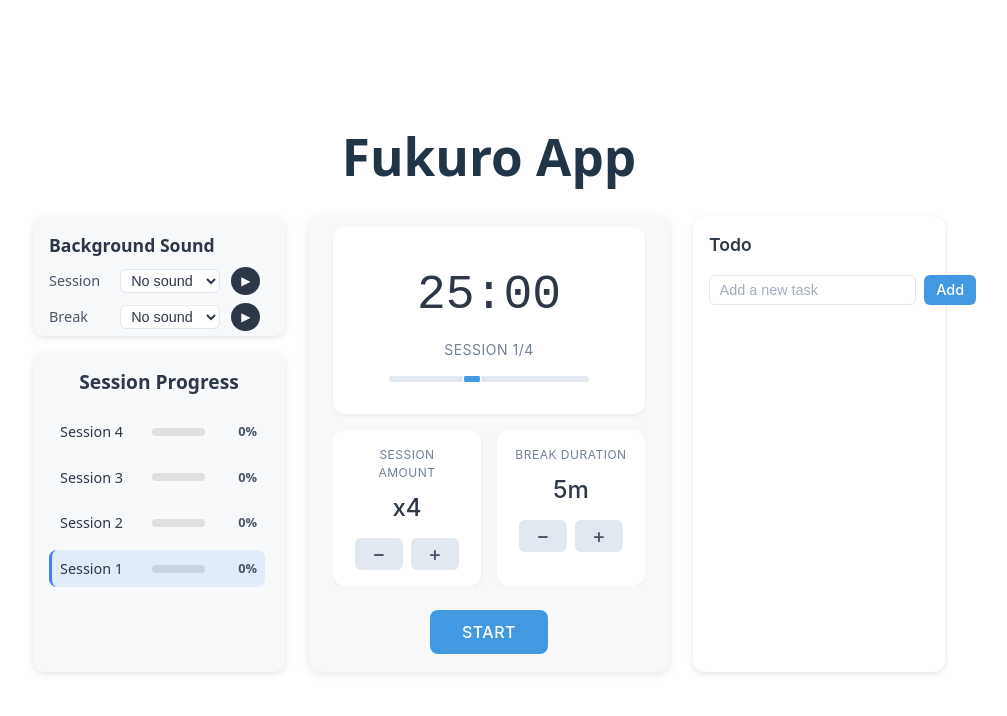
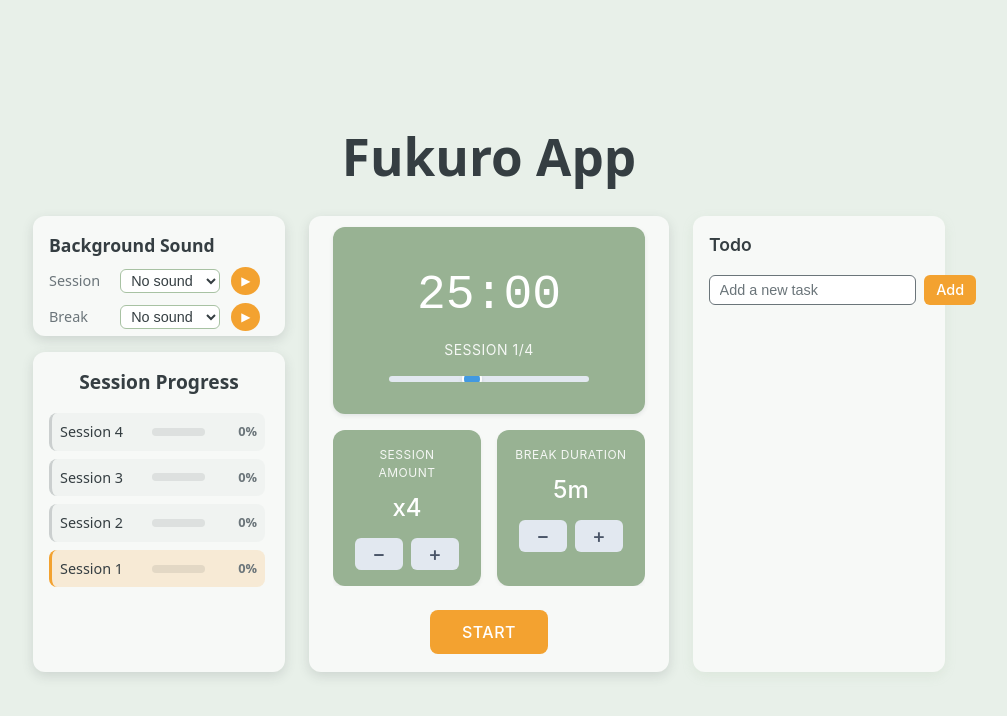
Before and after one commit to berkecyln/Fukuro-Pomodoro-Web, a React (Vite) app: page / in a window 1280 px wide. Shown: the top 716 px of the page, without its empty margins (151-1158 px from the left). Built offline with nearby package versions, Linux system fonts and the light colour scheme.

Commit message:
Color theme and bug fixes

```diff
--- a/src/App.css
+++ b/src/App.css
@@ -10,6 +10,8 @@
 .app-title {
   text-align: center;
   margin: 0;
+  color: var(--color-primary);
+  font-weight: 600;
 }
 
 .components-container {
--- a/src/components/ProgressLadder/ProgressLadder.css
+++ b/src/components/ProgressLadder/ProgressLadder.css
@@ -1,9 +1,9 @@
 .progress-ladder {
   width: 100%;
   padding: 1rem; /* Match SoundPlayer padding */
-  background: #f8f9fa; /* Match SoundPlayer background */
+  background: var(--color-component-background);
   border-radius: 12px;
-  box-shadow: 0 2px 6px rgba(0, 0, 0, 0.1); /* Match SoundPlayer shadow */
+  box-shadow: 0 4px 12px rgba(53, 62, 66, 0.15);
   height: 320px; /* Total: 120px + 16px + 320px = 456px to match Timer */
   display: flex;
   flex-direction: column;
@@ -12,7 +12,7 @@
 .ladder-title {
   font-size: 1.2rem;
   font-weight: 600;
-  color: #2d3748; /* Dark text for light background */
+  color: var(--text-primary);
   margin: 0 0 16px 0;
   text-align: center;
 }
@@ -55,30 +55,30 @@
 }
 
 .ladder-row.completed {
-  background: rgba(34, 197, 94, 0.1);
-  border-left: 3px solid #22c55e;
+  background: rgba(152, 178, 147, 0.2);
+  border-left: 3px solid var(--color-secondary);
 }
 
 .ladder-row.active {
-  background: rgba(59, 130, 246, 0.1);
-  border-left: 3px solid #3b82f6;
+  background: rgba(243, 162, 48, 0.15);
+  border-left: 3px solid var(--color-accent);
   animation: pulse 2s infinite;
 }
 
 .ladder-row.on-break {
-  background: rgba(168, 85, 247, 0.1);
-  border-left: 3px solid #a855f7;
+  background: rgba(53, 62, 66, 0.1);
+  border-left: 3px solid var(--color-secondary);
 }
 
 .ladder-row.pending {
-  background: rgba(255, 255, 255, 0.02);
-  border-left: 3px solid rgba(255, 255, 255, 0.1);
+  background: rgba(53, 62, 66, 0.03);
+  border-left: 3px solid rgba(53, 62, 66, 0.2);
 }
 
 .session-label {
   font-size: 0.9rem;
   font-weight: 500;
-  color: #2d3748; /* Dark text for light background */
+  color: var(--text-primary);
   min-width: 80px;
   text-align: left;
 }
@@ -86,7 +86,7 @@
 .progress-track {
   flex: 1;
   height: 8px;
-  background: rgba(0, 0, 0, 0.1); /* Dark track on light background */
+  background: rgba(53, 62, 66, 0.1);
   border-radius: 4px;
   overflow: hidden;
   position: relative;
@@ -94,33 +94,40 @@
 
 .progress-fill {
   height: 100%;
-  background: linear-gradient(90deg, #3b82f6, #1d4ed8);
+  background: linear-gradient(
+    90deg,
+    var(--color-accent),
+    var(--color-accent-dark)
+  );
   border-radius: 4px;
   transition: width 0.5s ease;
   position: relative;
 }
 
 .ladder-row.completed .progress-fill {
-  background: linear-gradient(90deg, #22c55e, #16a34a);
+  background: linear-gradient(
+    90deg,
+    var(--color-secondary),
+    var(--color-secondary-dark)
+  );
 }
 
 .ladder-row.on-break .progress-fill {
-  background: linear-gradient(90deg, #a855f7, #7c3aed);
+  background: linear-gradient(
+    90deg,
+    var(--color-secondary),
+    var(--color-secondary-dark)
+  );
 }
 
 .ladder-row.pending .progress-fill {
-  background: rgba(
-    0,
-    0,
-    0,
-    0.2
-  ); /* Dark fill for pending on light background */
+  background: rgba(53, 62, 66, 0.2);
 }
 
 .progress-percentage {
   font-size: 0.8rem;
   font-weight: 600;
-  color: #4a5568; /* Slightly muted dark text */
+  color: var(--text-secondary);
   min-width: 40px;
   text-align: right;
 }
@@ -128,10 +135,10 @@
 @keyframes pulse {
   0%,
   100% {
-    background: rgba(59, 130, 246, 0.1);
+    background: rgba(243, 162, 48, 0.15);
   }
   50% {
-    background: rgba(59, 130, 246, 0.2);
+    background: rgba(243, 162, 48, 0.25);
   }
 }
 
--- a/src/components/ProgressLadder/ProgressLadder.jsx
+++ b/src/components/ProgressLadder/ProgressLadder.jsx
@@ -10,12 +10,20 @@ export default function ProgressLadder({
 }) {
   // Calculate progress for current session (0-100%)
   const calculateCurrentProgress = () => {
-    if (!isRunning) return 0;
     if (isBreak) return 100; // During break, show completed session as 100%
 
     const totalTime = sessionDuration * 60; // in seconds
     const elapsed = totalTime - timeLeft;
-    return Math.max(0, Math.min(100, (elapsed / totalTime) * 100));
+    const progress = Math.max(0, Math.min(100, (elapsed / totalTime) * 100));
+
+    // If we just started a new session (full time remaining), show 0 regardless of running state
+    if (timeLeft === totalTime) return 0;
+
+    // If paused and no progress made yet, show 0
+    if (!isRunning && progress === 0) return 0;
+
+    // Otherwise show actual progress (maintains progress when paused mid-session)
+    return progress;
   };
 
   const currentProgress = calculateCurrentProgress();
@@ -25,11 +33,17 @@ export default function ProgressLadder({
 
   const getSessionProgress = (sessionNumber) => {
     if (sessionNumber < currentSession) {
-      // Completed sessions
+      // Completed sessions (sessions before current)
       return 100;
     } else if (sessionNumber === currentSession) {
       // Current session
-      return currentProgress;
+      if (isBreak) {
+        // If we're on break, current session is completed
+        return 100;
+      } else {
+        // If we're actively in session, show progress
+        return currentProgress;
+      }
     } else {
       // Future sessions
       return 0;
--- a/src/components/SoundPlayer/SoundPlayer.css
+++ b/src/components/SoundPlayer/SoundPlayer.css
@@ -2,8 +2,8 @@
   display: flex;
   flex-direction: column;
   padding: 1rem;
-  background: #f8f9fa;
-  box-shadow: 0 2px 6px rgba(0, 0, 0, 0.1);
+  background: var(--color-component-background);
+  box-shadow: 0 4px 12px rgba(53, 62, 66, 0.15);
   border-radius: 12px;
   width: 100%; /* Fill the container width */
   max-width: 100%;
@@ -13,7 +13,7 @@
 .sound-header {
   font-size: 1.1rem;
   font-weight: 600;
-  color: #2d3748;
+  color: var(--text-primary);
   margin-bottom: 0.5rem;
 }
 
@@ -28,16 +28,16 @@
 .sound-label {
   font-size: 0.9rem;
   font-weight: 500;
-  color: #4a5568;
+  color: var(--text-secondary);
   margin: 0; /* remove default spacing */
 }
 
 .sound-select {
-  border: 1px solid #e2e8f0;
+  border: 1px solid var(--color-secondary-light);
   border-radius: 6px;
   font-size: 0.9rem;
   font-weight: 500;
-  color: #2d3748;
+  color: var(--text-primary);
   background: #fff;
   padding: 2px 6px;
   min-width: 0; /* allow shrink inside grid */
@@ -48,8 +48,8 @@
   height: 28px;
   border-radius: 50%;
   border: none;
-  background: #2d3748;
-  color: #fff;
+  background: var(--color-accent);
+  color: white;
   font-size: 12px;
   display: flex;
   align-items: center;
@@ -59,5 +59,5 @@
 }
 
 .demo-button:hover {
-  background: #4a5568;
+  background: var(--color-accent-dark);
 }
--- a/src/components/Timer/Timer.css
+++ b/src/components/Timer/Timer.css
@@ -17,9 +17,9 @@
   align-items: center;
   justify-content: center; /* Center the content wrapper */
   padding: 1.5rem;
-  background: #f8f9fa;
+  background: var(--color-component-background);
   border-radius: 12px;
-  box-shadow: 0 2px 8px rgba(0, 0, 0, 0.1);
+  box-shadow: 0 4px 12px rgba(53, 62, 66, 0.15);
   font-family: "Inter", sans-serif;
   width: 360px; /* unified width */
   max-width: 100%;
@@ -37,11 +37,11 @@
 }
 
 .timer-display {
-  background: white;
+  background: var(--color-secondary);
   padding: 2rem;
   border-radius: 12px;
   text-align: center;
-  box-shadow: 0 2px 4px rgba(0, 0, 0, 0.05);
+  box-shadow: 0 2px 4px rgba(53, 62, 66, 0.1);
   width: 100%; /* fill parent width */
   transition: all var(--transition-all);
 }
@@ -49,14 +49,14 @@
 .timer-time {
   font-size: 3rem;
   font-weight: 300;
-  color: #2d3748;
+  color: white;
   margin: 0;
   font-family: "JetBrains Mono", monospace;
 }
 
 .timer-label {
   font-size: 0.875rem;
-  color: #718096;
+  color: rgba(255, 255, 255, 0.9);
   margin: 0.5rem 0 1rem 0;
   text-transform: uppercase;
   letter-spacing: 0.5px;
@@ -113,7 +113,7 @@
 }
 
 .timer-control {
-  background: white;
+  background: var(--color-secondary);
   padding: 1rem;
   border-radius: 12px;
   text-align: center;
@@ -124,7 +124,7 @@
 
 .control-label {
   font-size: 0.75rem;
-  color: #718096;
+  color: rgba(255, 255, 255, 0.9);
   margin: 0 0 0.5rem 0;
   text-transform: uppercase;
   letter-spacing: 0.5px;
@@ -133,7 +133,7 @@
 .control-value {
   font-size: 1.5rem;
   font-weight: 500;
-  color: #2d3748;
+  color: white;
   margin: 0 0 0.75rem 0;
 }
 
@@ -178,7 +178,7 @@
 }
 
 .start-button {
-  background: #4299e1;
+  background: var(--color-accent);
   color: white;
   border: none;
   padding: 0.75rem 2rem;
@@ -192,7 +192,7 @@
 }
 
 .start-button:hover {
-  background: #3182ce;
+  background: var(--color-accent-dark);
 }
 
 .start-button:active {
@@ -200,15 +200,15 @@
 }
 
 .start-button.active {
-  background: #e53e3e;
+  background: var(--color-primary);
 }
 
 .start-button.active:hover {
-  background: #c53030;
+  background: var(--color-primary-light);
 }
 
 .reset-button {
-  background: #718096;
+  background: var(--color-primary-lighter);
   color: white;
   border: none;
   padding: 0.75rem 1.5rem;
--- a/src/components/Timer/Timer.jsx
+++ b/src/components/Timer/Timer.jsx
@@ -276,46 +276,70 @@ export default function Timer({
     }
   }, [timeLeft, isRunning, isBreak]);
 
-  // ---------------- Timer loop ----------------
+  // ---------------- Timer loop (refactored to fix race condition) ----------------
+
+  // Hook 1: Manages the ticking of the timer interval.
+  // Its only job is to decrement timeLeft every second when running.
   useEffect(() => {
-    if (isRunning) {
+    if (isRunning && timeLeft > 0) {
       intervalRef.current = setInterval(() => {
-        setTimeLeft((prev) => {
-          if (prev <= 1) {
-            // boundary → alarm & switch phase
-            alarmRef.current.volume = 0.8;
-            alarmRef.current.currentTime = 0;
-            alarmRef.current.play().catch(() => {});
-
-            if (!isBreak) {
-              // end of a session
-              if (currentSession < sessionsCount) {
-                setIsBreak(true);
-                setCurrentBreak(currentSession);
-                return breakDuration * 60;
-              } else {
-                // all sessions finished
-                setIsRunning(false);
-                setIsBreak(false);
-                setCurrentSession(1);
-                setCurrentBreak(0);
-                return sessionDuration * 60;
-              }
-            } else {
-              // end of a break → next session
-              setIsBreak(false);
-              setCurrentSession((p) => p + 1);
-              return sessionDuration * 60;
-            }
-          }
-          return prev - 1;
-        });
+        setTimeLeft((prev) => prev - 1);
       }, 1000);
     } else {
       clearInterval(intervalRef.current);
     }
     return () => clearInterval(intervalRef.current);
+  }, [isRunning, timeLeft, setTimeLeft]);
+
+  // Hook 2: Manages the phase transitions (session -> break, break -> session).
+  // It runs only when timeLeft changes and acts only when timeLeft hits 0.
+  useEffect(() => {
+    if (timeLeft !== 0 || !isRunning) return; // Guard clause: only act at zero when running
+
+    // Play alarm sound
+    alarmRef.current.volume = 0.8;
+    alarmRef.current.currentTime = 0;
+    alarmRef.current.play().catch(() => {});
+
+    // Stop all current audio before phase transition
+    [
+      sessionBgRef.current,
+      sessionBgRef2.current,
+      breakBgRef.current,
+      breakBgRef2.current,
+    ].forEach((audio) => {
+      if (audio) {
+        audio.pause();
+        audio.currentTime = 0;
+        audio.volume = 0;
+      }
+    });
+
+    if (!isBreak) {
+      // End of a Session
+      if (currentSession < sessionsCount) {
+        // Start break after this session (don't increment currentSession yet)
+        setIsBreak(true);
+        setCurrentBreak(currentSession);
+        setTimeLeft(breakDuration * 60);
+      } else {
+        // All sessions finished
+        setIsRunning(false);
+        setIsBreak(false);
+        setCurrentSession(1);
+        setCurrentBreak(0);
+        setTimeLeft(sessionDuration * 60);
+      }
+    } else {
+      // End of a Break → start next session (NOW increment currentSession)
+      setIsBreak(false);
+      setCurrentSession((p) => p + 1);
+      // Reset audio refs for new session
+      activeSessionRef.current = 1;
+      setTimeLeft(sessionDuration * 60);
+    }
   }, [
+    timeLeft,
     isRunning,
     isBreak,
     currentSession,
--- a/src/components/Todo/TodoList.css
+++ b/src/components/Todo/TodoList.css
@@ -1,8 +1,8 @@
 .todo-list {
-  background: #fff;
+  background: var(--color-component-background);
   padding: 1rem;
   border-radius: 12px;
-  box-shadow: 0 2px 6px rgba(0, 0, 0, 0.1);
+  box-shadow: 0 4px 12px rgba(152, 178, 147, 0.15);
   width: 100%; /* Match other components */
   max-width: 100%;
   font-family: "Inter", sans-serif;
@@ -15,7 +15,7 @@
   margin: 0 0 1rem;
   font-size: 1.1rem;
   font-weight: 600;
-  color: #2d3748; /* dark gray, so visible */
+  color: var(--color-primary);
 }
 
 /* Input row */
@@ -28,20 +28,26 @@
 .todo-list input[type="text"] {
   flex: 1;
   padding: 0.4rem 0.6rem;
-  border: 1px solid #e2e8f0;
+  border: 1px solid var(--color-primary-lighter);
   border-radius: 6px;
   font-size: 0.9rem;
-  color: #2d3748; /* dark text color */
-  background: #fff; /* white background */
+  color: var(--color-primary);
+  background: white;
 }
 
 .todo-list input[type="text"]::placeholder {
-  color: #a0aec0; /* softer gray placeholder */
+  color: var(--color-primary-lighter);
+}
+
+.todo-list input[type="text"]:focus {
+  outline: none;
+  border-color: var(--color-primary);
+  box-shadow: 0 0 0 2px rgba(53, 62, 66, 0.2);
 }
 
 .todo-list button[type="submit"] {
-  background: #4299e1;
-  color: #fff;
+  background: var(--color-accent);
+  color: white;
   border: none;
   padding: 0.4rem 0.75rem;
   border-radius: 6px;
@@ -52,7 +58,7 @@
 }
 
 .todo-list button[type="submit"]:hover {
-  background: #3182ce;
+  background: var(--color-accent-dark);
 }
 
 /* Task list */
@@ -62,6 +68,21 @@
   padding: 0;
   flex: 1; /* Take remaining space after header and form */
   overflow-y: auto; /* scroll when needed */
+  scrollbar-width: thin;
+  scrollbar-color: var(--color-secondary-light) transparent;
+}
+
+.todo-list ul::-webkit-scrollbar {
+  width: 6px;
+}
+
+.todo-list ul::-webkit-scrollbar-track {
+  background: transparent;
+}
+
+.todo-list ul::-webkit-scrollbar-thumb {
+  background-color: var(--color-secondary-light);
+  border-radius: 3px;
 }
 
 .todo-list li {
@@ -70,11 +91,11 @@
   justify-content: space-between;
   gap: 0.5rem;
   padding: 0.4rem 0.6rem;
-  border: 1px solid #e2e8f0;
+  border: 1px solid var(--color-secondary-light);
   border-radius: 6px;
   margin-bottom: 0.5rem;
-  background: #fff;
-  color: #2d3748; /* make sure text is visible */
+  background: rgba(152, 178, 147, 0.05);
+  color: var(--color-primary);
   word-wrap: break-word; /* break long words */
   overflow-wrap: break-word;
   max-width: 100%; /* prevent overflow beyond card */
@@ -86,6 +107,15 @@
   gap: 0.4rem;
   flex: 1; /* take available space */
   min-width: 0; /* so text can shrink */
+  cursor: pointer;
+}
+
+.todo-list li input[type="checkbox"] {
+  width: 16px;
+  height: 16px;
+  margin: 0;
+  cursor: pointer;
+  accent-color: var(--color-secondary);
 }
 
 .todo-list li span {
@@ -93,11 +123,18 @@
   flex: 1;
   word-break: break-word;
   overflow-wrap: anywhere;
+  color: var(--color-primary);
+  line-height: 1.4;
+}
+
+.todo-list li.completed span {
+  text-decoration: line-through;
+  color: var(--color-secondary);
 }
 
 /* Delete button */
 .todo-list li button {
-  background: #e53e3e;
+  background: var(--color-accent);
   color: white;
   border: none;
   border-radius: 4px;
@@ -105,9 +142,18 @@
   cursor: pointer;
   font-size: 0.8rem;
   transition: background 0.2s;
-  flex-shrink: 0; /* don’t shrink button */
+  flex-shrink: 0; /* don't shrink button */
 }
 
 .todo-list li button:hover {
-  background: #c53030;
+  background: var(--color-accent-dark);
 }
+
+/* Empty state */
+.todo-list .empty-state {
+  text-align: center;
+  color: var(--color-secondary);
+  font-style: italic;
+  margin-top: 2rem;
+  font-size: 0.9rem;
+}
--- a/src/index.css
+++ b/src/index.css
@@ -10,13 +10,35 @@ body {
 }
 
 :root {
+  /* Fukuro Color Palette */
+  --color-primary: #353e42; /* Dark blue-gray */
+  --color-background: #f8f5f7; /* Light warm gray */
+  --color-accent: #f3a230; /* Warm orange */
+  --color-secondary: #98b293; /* Sage green */
+
+  /* Background colors - Monochromatic Sage Theme */
+  --color-app-background: #e8f0e9; /* Very light, airy, desaturated green for main background */
+  --color-component-background: #f7f9f7; /* Clean, slightly green-tinted white for components */
+
+  /* Derived colors for better UX */
+  --color-primary-light: #4a5459;
+  --color-primary-lighter: #6b757a;
+  --color-accent-light: #f5b451;
+  --color-accent-dark: #d88b1a;
+  --color-secondary-light: #a8c2a3;
+  --color-secondary-dark: #7a9675;
+
+  /* Text colors */
+  --text-primary: var(--color-primary);
+  --text-secondary: var(--color-primary-lighter);
+  --text-on-accent: #ffffff;
+
   font-family: system-ui, Avenir, Helvetica, Arial, sans-serif;
   line-height: 1.5;
   font-weight: 400;
 
-  color-scheme: light dark;
-  color: rgba(255, 255, 255, 0.87);
-  background-color: #242424;
+  color: var(--text-primary);
+  background-color: var(--color-app-background);
 
   font-synthesis: none;
   text-rendering: optimizeLegibility;
@@ -26,11 +48,11 @@ body {
 
 a {
   font-weight: 500;
-  color: #646cff;
+  color: var(--color-accent);
   text-decoration: inherit;
 }
 a:hover {
-  color: #535bf2;
+  color: var(--color-accent-dark);
 }
 
 h1 {
@@ -45,27 +67,17 @@ button {
   font-size: 1em;
   font-weight: 500;
   font-family: inherit;
-  background-color: #1a1a1a;
+  background-color: var(--color-accent);
+  color: var(--text-on-accent);
   cursor: pointer;
-  transition: border-color 0.25s;
+  transition: all 0.25s;
 }
 button:hover {
-  border-color: #646cff;
+  background-color: var(--color-accent-dark);
 }
 button:focus,
 button:focus-visible {
   outline: 4px auto -webkit-focus-ring-color;
 }
 
-@media (prefers-color-scheme: light) {
-  :root {
-    color: #213547;
-    background-color: #ffffff;
-  }
-  a:hover {
-    color: #747bff;
-  }
-  button {
-    background-color: #f9f9f9;
-  }
-}
+/* Remove color scheme override - use our custom palette */
```
